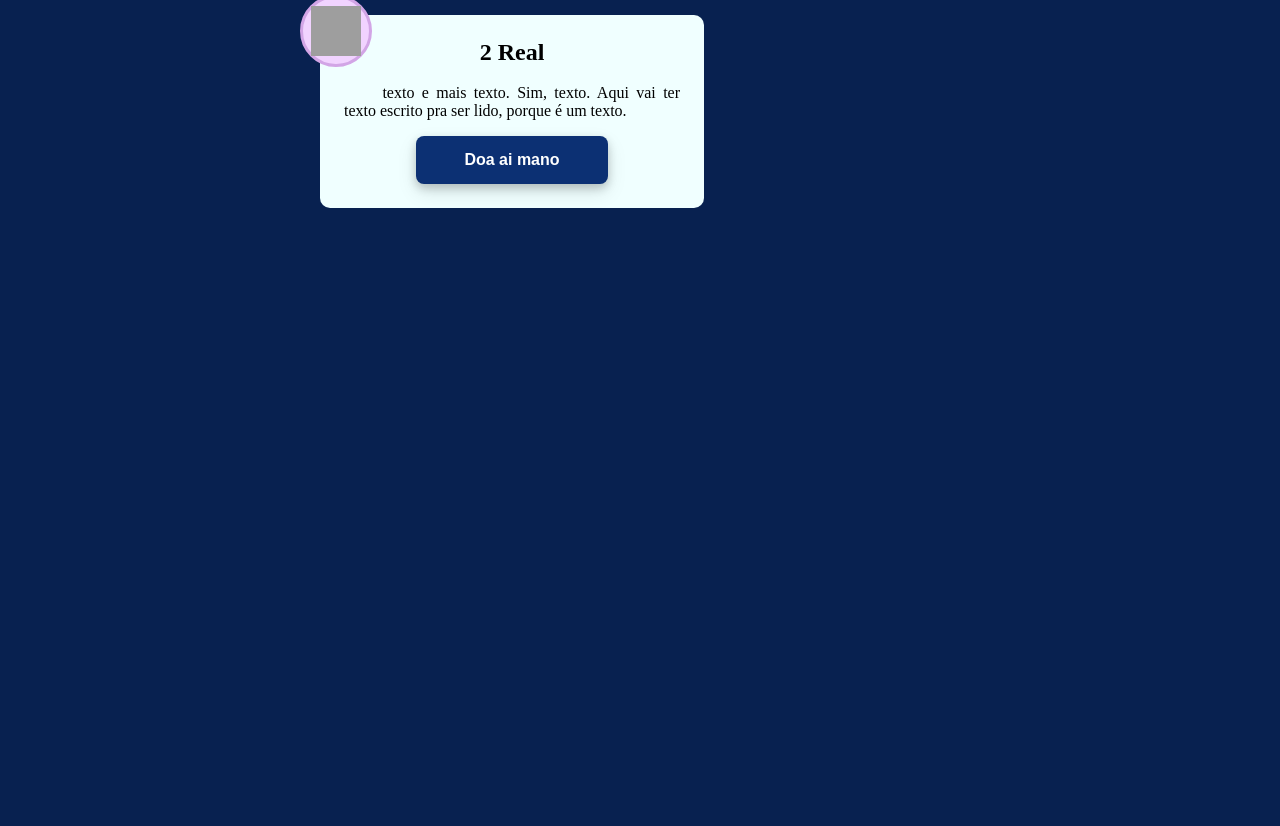
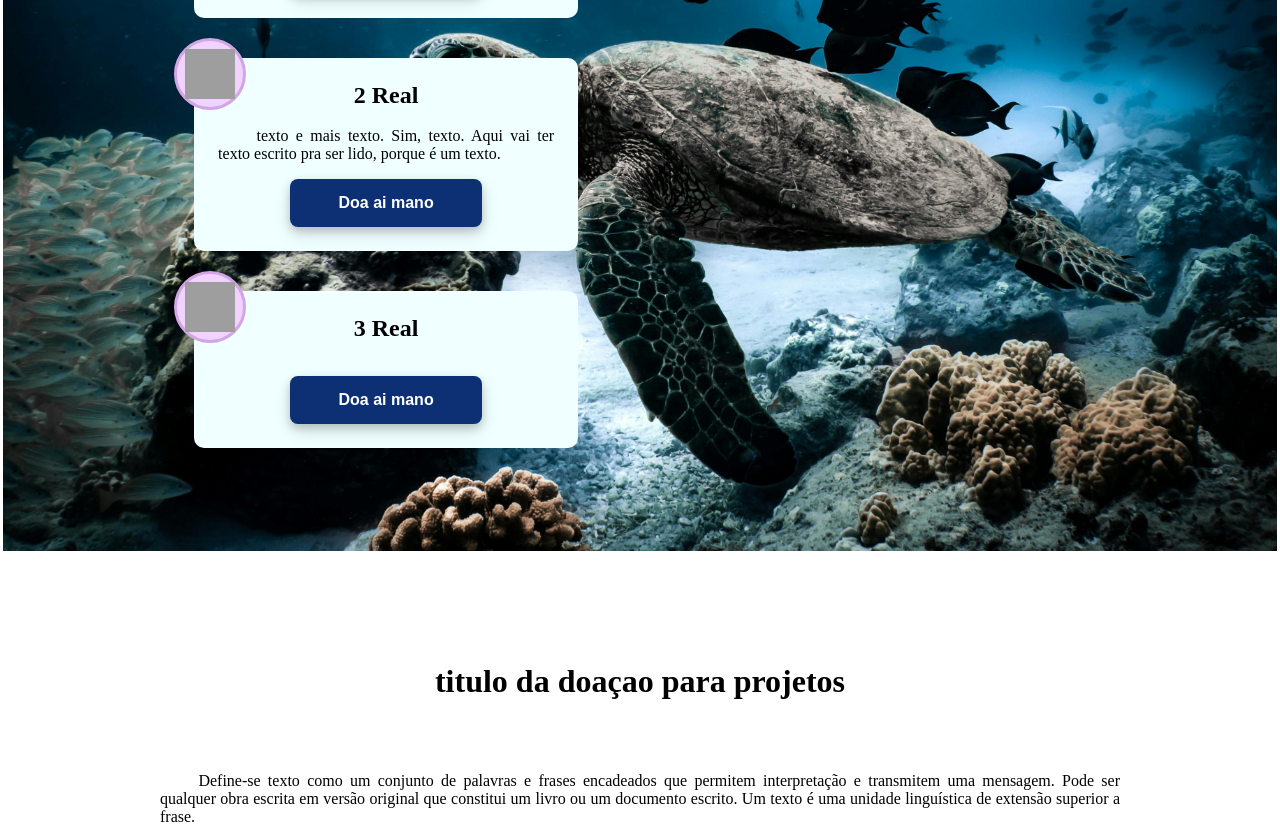
Before and after one commit to Mathlps/Aquamarine_Ext, a plain HTML site: page doacao.html in a window 1280 px wide. Shown: the part 360-1186 px from the top of the page. Before the commit the page ends 800 px from the top, so only its background shows below. Drawn offline with Linux system fonts and the light colour scheme; grey boxes are pictures that could not be loaded.

Commit message:
Adicionando container para doacao dos projetos

```diff
--- a/css/estiloDoacao.css
+++ b/css/estiloDoacao.css
@@ -7,14 +7,19 @@
     --bg-rosa-claro: #f1d3ff;
 }
 
-body{
-    background-color: var(--bg-background-color);
-}
-
 * {
     margin: 0;
     padding: 0;
     box-sizing: border-box;
+}
+
+.sla{
+    background-image: url(../img/pexels-alohaphotostudio-8710944.jpg);
+    background-position: center;
+    background-repeat: no-repeat;
+    background-size: cover;
+    background-attachment: fixed;
+    border: solid #08215000;               /* por algum motivo, essa div so engloba o header se tiver border solid */
 }
 
 /* Navbar */
@@ -36,7 +41,6 @@ header {
     font-weight: 700;
     font-size: 1em;
     font-style: normal;
-    color: white;
 }
 
 header.rolagem {
@@ -69,21 +73,22 @@ header ul li a {
 /* Inicio pagina */
 
 main{
-    margin-top: 20vh;
+    margin-top: 200px;
     width: 100%;
     display: flex;
     flex-direction: column;
     align-items: center;
     gap: 40px;
+    padding-bottom: 100px;
 }
 
 .container-doacao{
     display: flex;
     position: relative;
-    width:  50%;
+    width: 70%;
 }
 
-.doacao-image{
+.doacao-icon{
     display: flex;
     justify-content: center;
     align-items: center;
@@ -98,7 +103,7 @@ main{
     height: 72px;
 }
 
-.doacao-image img{
+.doacao-icon img{
     width: 56px;
     height: 56px;
     padding: 5%;
@@ -153,3 +158,26 @@ main{
     background-color: var(--bg-button-hover-color);
     text-decoration: none;
 }
+
+.projetos{
+    background-color: white;
+    margin-top: 112px;
+}
+
+.projetos-texto{
+    margin: 0 auto;
+    width: 75%;
+    display: flex;
+    flex-direction: column;
+    align-items: center;
+    gap: 72px;
+}
+
+.projetos-texto h1{
+    text-align: center;
+}
+
+.projetos-texto p{
+    text-indent: 3vw;
+    text-align: justify;
+}
--- a/css/estiloProjetos.css
+++ b/css/estiloProjetos.css
@@ -95,7 +95,7 @@ header ul li a {
     margin-bottom: 5vh;
     padding: 5vh;
     padding-bottom: 8vh;
-    background-color: rgb(237, 236, 236);
+    background-color: azure;
     width: 80%;
     height: auto;
     box-shadow: 0 4px 10px rgba(0, 0, 0, 0.2), /* Sombra mais leve */
--- a/doacao.html
+++ b/doacao.html
@@ -8,7 +8,7 @@
     <title>Aquamarine</title>
 </head>
 <body>
-    <div>
+    <div class="sla">
         <header id="header">
             <div>
                 <a href="#"><img src="img/Logo_JellyFish.jpg" alt="LOGO"></a>
@@ -29,7 +29,7 @@
         </header>
         <main>
             <div class="container-doacao">
-                <div class="doacao-image">
+                <div class="doacao-icon">
                     <img src="https://cdn-icons-png.flaticon.com/512/105/105686.png">
                 </div>
                 <div class="doacao-content">
@@ -45,7 +45,7 @@
                 </div>
             </div>
             <div class="container-doacao">
-                <div class="doacao-image">
+                <div class="doacao-icon">
                     <img src="https://cdn-icons-png.flaticon.com/512/105/105686.png">
                 </div>
                 <div class="doacao-content">
@@ -60,8 +60,36 @@
                     </div>
                 </div>
             </div>
+            <div class="container-doacao">
+                <div class="doacao-icon">
+                    <img src="https://cdn-icons-png.flaticon.com/512/105/105686.png">
+                </div>
+                <div class="doacao-content">
+                    <div>
+                        <h2>3 Real</h2>
+                        <p>
+
+                        </p>
+                    </div>
+                    <div class="donation-button">
+                        <a href="#" class="button">Doa ai mano</a>
+                    </div>
+                </div>
+            </div>
         </main>
-        <div class="projetos">
+    </div>
+    <div class="projetos">
+        <div class="projetos-texto">
+            <h1>titulo da doaçao para projetos</h1>
+            <p>
+                Define-se texto como um conjunto de palavras e frases encadeados que permitem interpretação e transmitem uma mensagem. Pode ser qualquer obra escrita em versão
+                original que constitui um livro ou um documento escrito. Um texto é uma unidade linguística de extensão superior a frase.
+            </p>
+        </div>
+        <div class="projetos-carrossel">
+
+        </div>
+        <div class="projetos-button">
 
         </div>
     </div>
```
